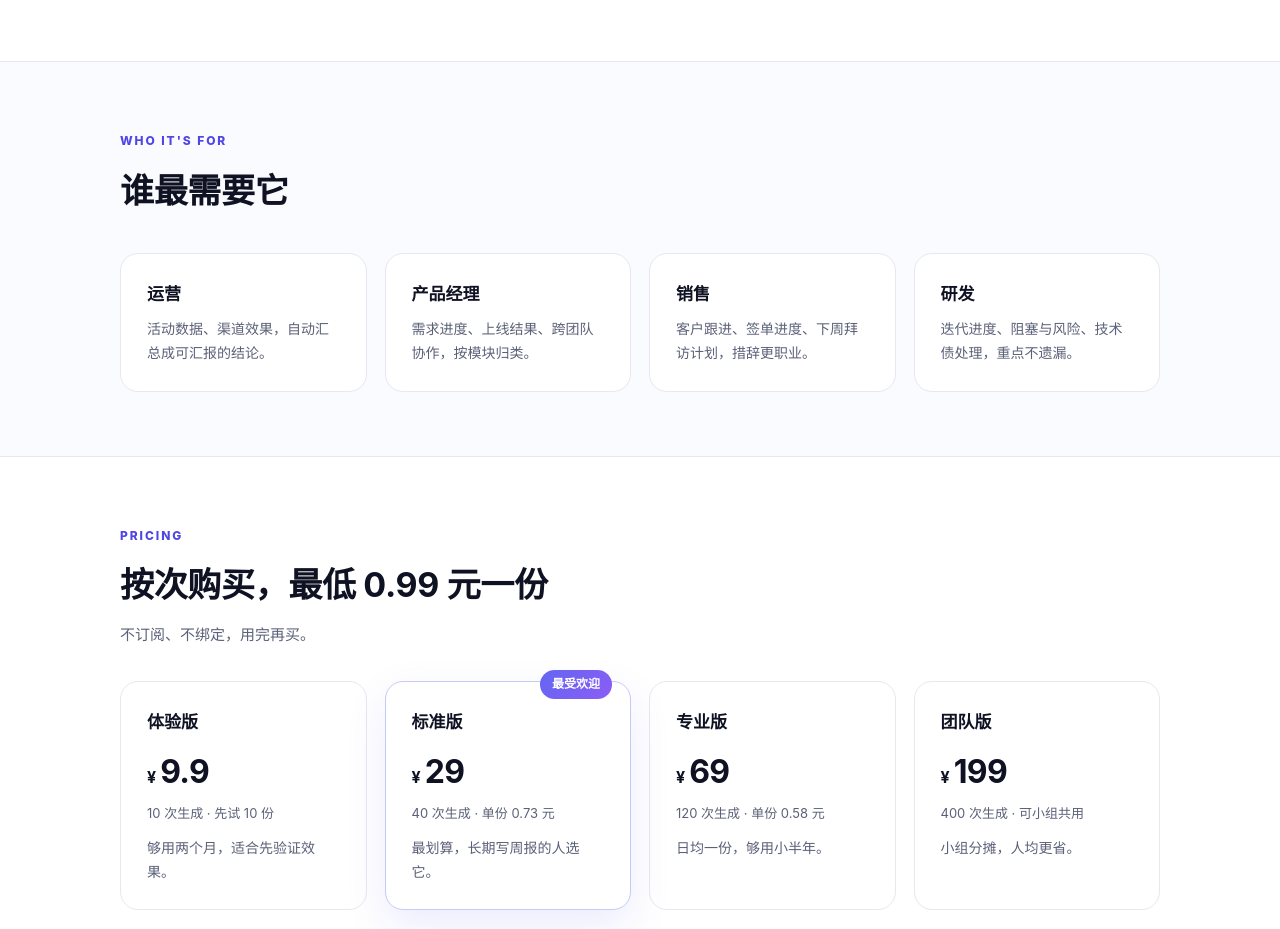
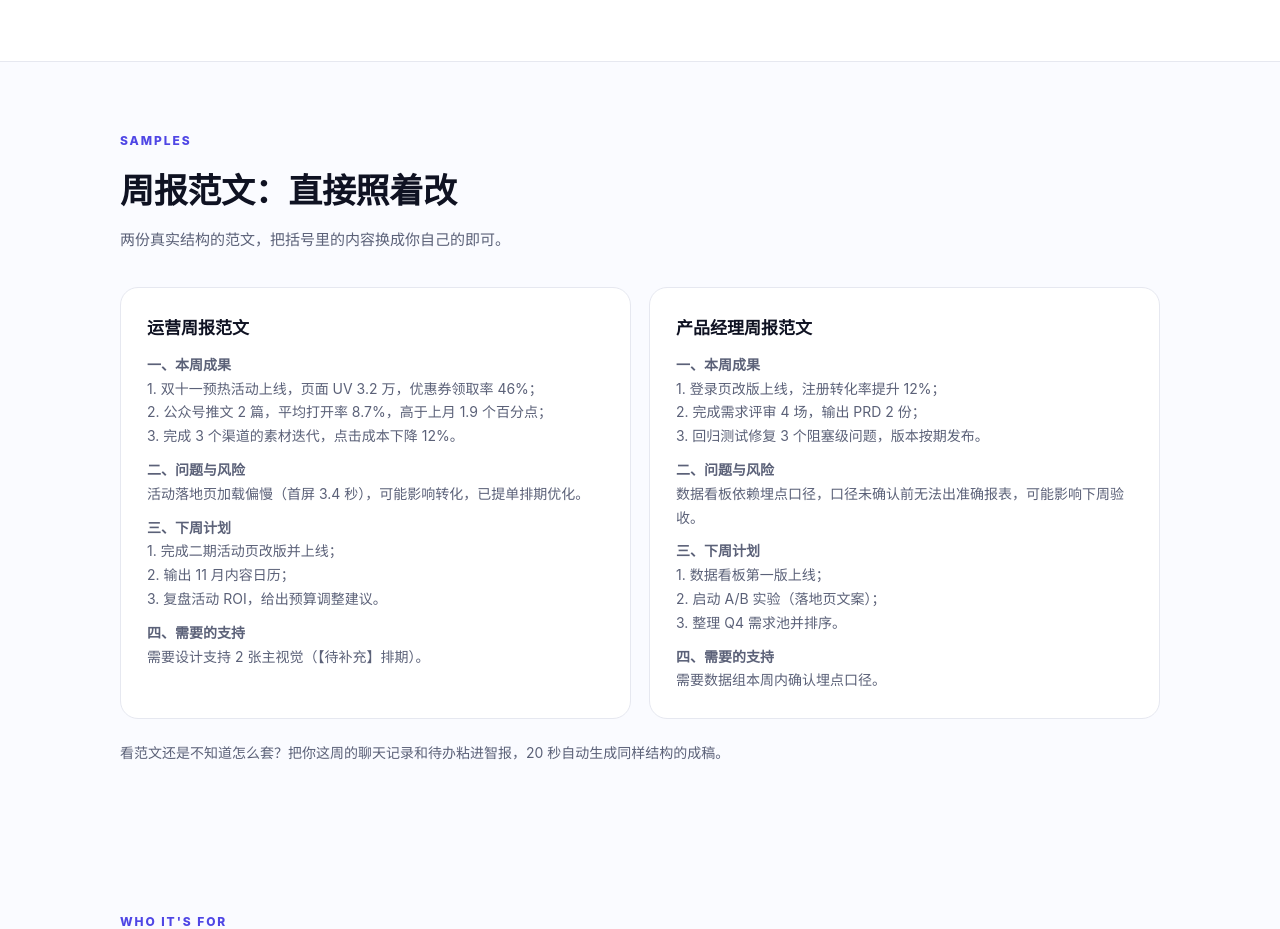
Before and after one commit to babawang1234/workreport, a plain HTML site: page docs/index.html in a window 1280 px wide. Shown: the part 1871-2800 px from the top of the page. Drawn offline with Linux system fonts and the light colour scheme.

Commit message:
?????????????????????

```diff
--- a/docs/index.html
+++ b/docs/index.html
@@ -118,6 +118,7 @@ footer{border-top:1px solid var(--line);padding:28px 0 40px;color:var(--muted);f
     <nav class="nav-links">
       <a href="#how">怎么用</a>
       <a href="#template">周报模板</a>
+      <a href="#sample">周报范文</a>
       <a href="#price">价格</a>
       <a href="#faq">常见问题</a>
     </nav>
@@ -206,6 +207,33 @@ footer{border-top:1px solid var(--line);padding:28px 0 40px;color:var(--muted);f
         </div>
       </div>
     </div>
+  </div>
+</section>
+
+<section id="sample">
+  <div class="wrap">
+    <div class="sec-head">
+      <span class="eyebrow">Samples</span>
+      <h2>周报范文：直接照着改</h2>
+      <p>两份真实结构的范文，把括号里的内容换成你自己的即可。</p>
+    </div>
+    <div class="grid g2">
+      <div class="card">
+        <h3>运营周报范文</h3>
+        <p style="margin-top:10px"><strong>一、本周成果</strong><br>1. 双十一预热活动上线，页面 UV 3.2 万，优惠券领取率 46%；<br>2. 公众号推文 2 篇，平均打开率 8.7%，高于上月 1.9 个百分点；<br>3. 完成 3 个渠道的素材迭代，点击成本下降 12%。</p>
+        <p style="margin-top:10px"><strong>二、问题与风险</strong><br>活动落地页加载偏慢（首屏 3.4 秒），可能影响转化，已提单排期优化。</p>
+        <p style="margin-top:10px"><strong>三、下周计划</strong><br>1. 完成二期活动页改版并上线；<br>2. 输出 11 月内容日历；<br>3. 复盘活动 ROI，给出预算调整建议。</p>
+        <p style="margin-top:10px"><strong>四、需要的支持</strong><br>需要设计支持 2 张主视觉（【待补充】排期）。</p>
+      </div>
+      <div class="card">
+        <h3>产品经理周报范文</h3>
+        <p style="margin-top:10px"><strong>一、本周成果</strong><br>1. 登录页改版上线，注册转化率提升 12%；<br>2. 完成需求评审 4 场，输出 PRD 2 份；<br>3. 回归测试修复 3 个阻塞级问题，版本按期发布。</p>
+        <p style="margin-top:10px"><strong>二、问题与风险</strong><br>数据看板依赖埋点口径，口径未确认前无法出准确报表，可能影响下周验收。</p>
+        <p style="margin-top:10px"><strong>三、下周计划</strong><br>1. 数据看板第一版上线；<br>2. 启动 A/B 实验（落地页文案）；<br>3. 整理 Q4 需求池并排序。</p>
+        <p style="margin-top:10px"><strong>四、需要的支持</strong><br>需要数据组本周内确认埋点口径。</p>
+      </div>
+    </div>
+    <p style="margin-top:22px;color:var(--muted);font-size:14px">看范文还是不知道怎么套？把你这周的聊天记录和待办粘进智报，20 秒自动生成同样结构的成稿。</p>
   </div>
 </section>
 
```
